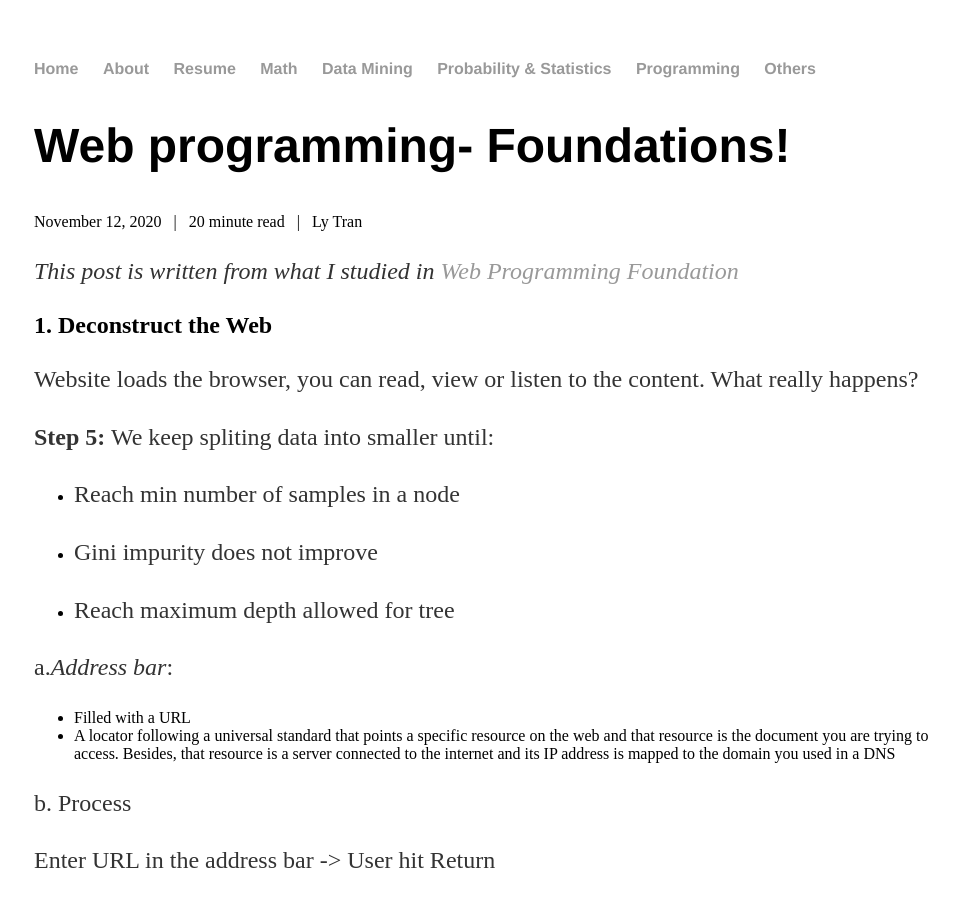
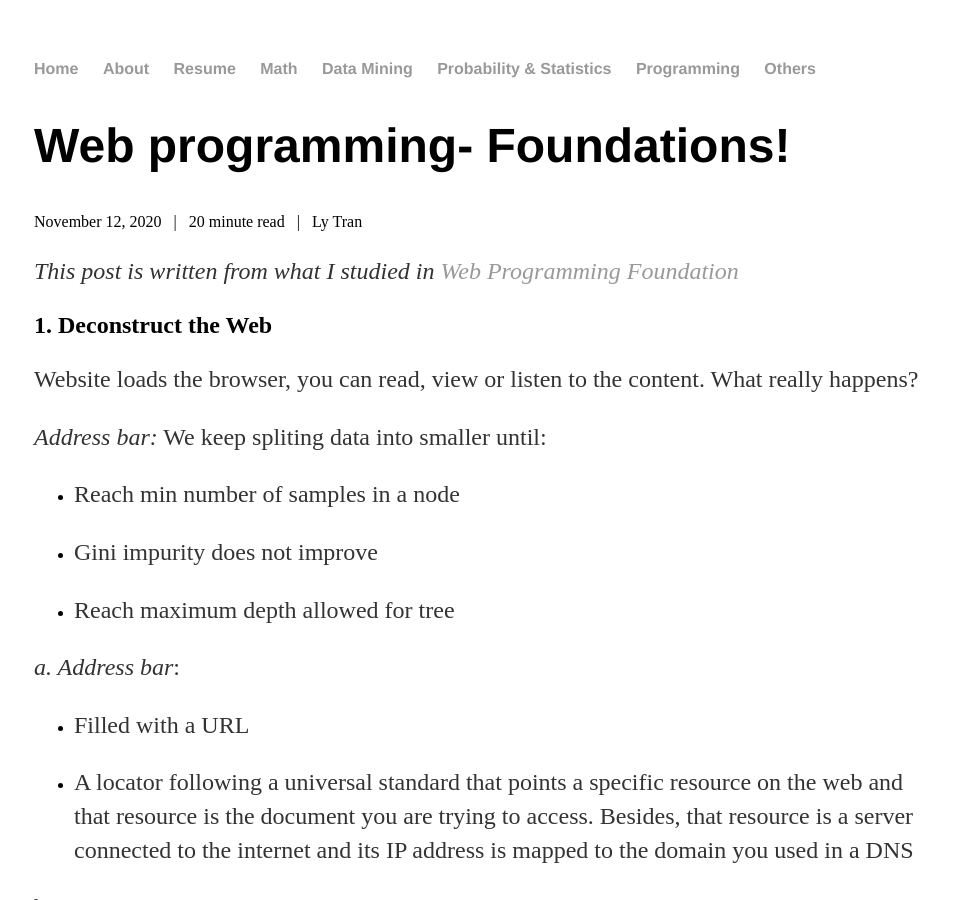
Before and after one commit to lytranp/lytranp.github.io, a Jekyll site: the page built from _posts/others/2020-11-13-web-programming.md, in a window 1280 px wide and 900 px high. Shown: the whole window, without its empty margins (158-1117 px from the left). Built offline with Jekyll 4.4.1, drawn with Linux system fonts in a browser that asks for light colours; a script that is not in the unit is left out.

Commit message:
Edit web

```diff
--- a/_posts/others/2020-11-13-web-programming.md
+++ b/_posts/others/2020-11-13-web-programming.md
@@ -13,15 +13,16 @@ date: 2020-11-12
 
 Website loads the browser, you can read, view or listen to the content. What really happens?
 
-**Step 5:** We keep spliting data into smaller until:
+*Address bar:* We keep spliting data into smaller until:
 + Reach min number of samples in a node
 
 + Gini impurity does not improve
 
 + Reach maximum depth allowed for tree
 
-a.*Address bar*:
+*a. Address bar*:
 + Filled with a URL
+
 + A locator following a universal standard that points a specific resource on the web and that resource is the document you are trying to access. Besides, that resource is a server connected to the internet and its IP address is mapped to the domain you used in a DNS
 
 b. Process
```
